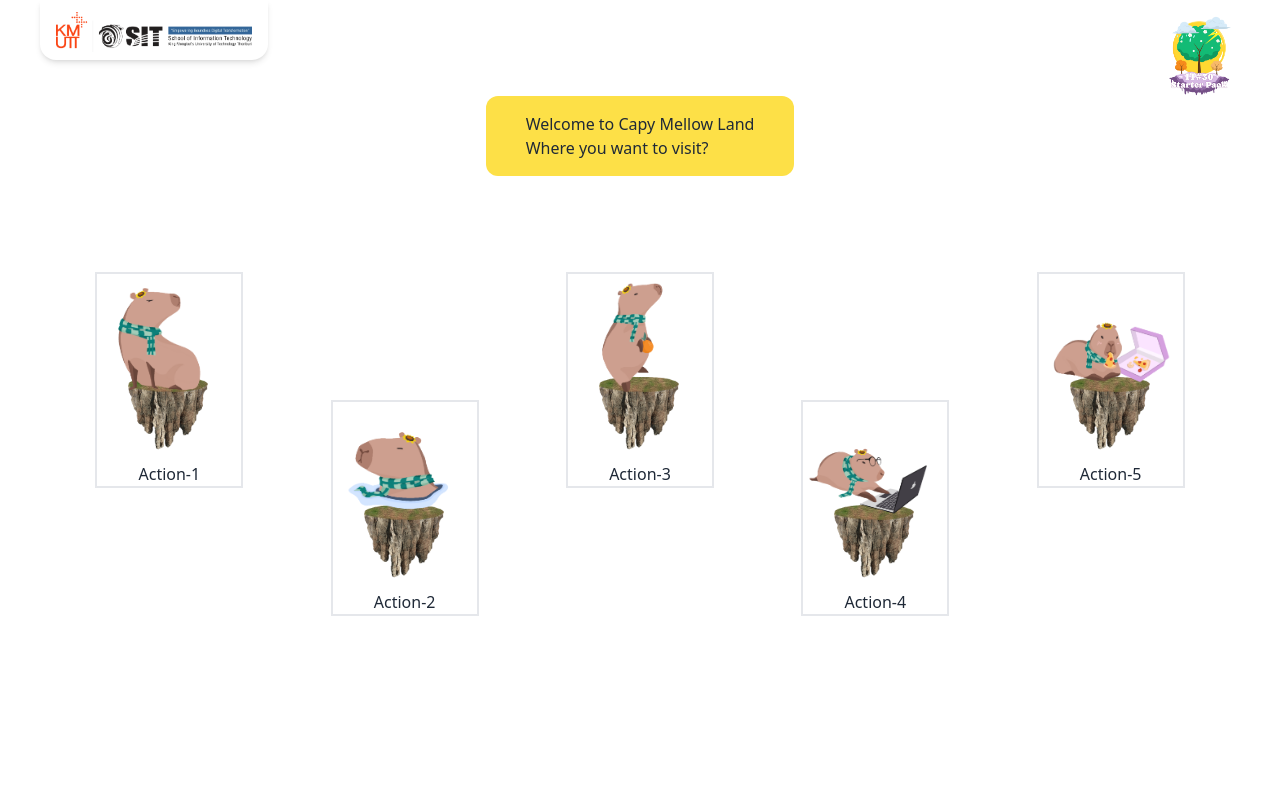
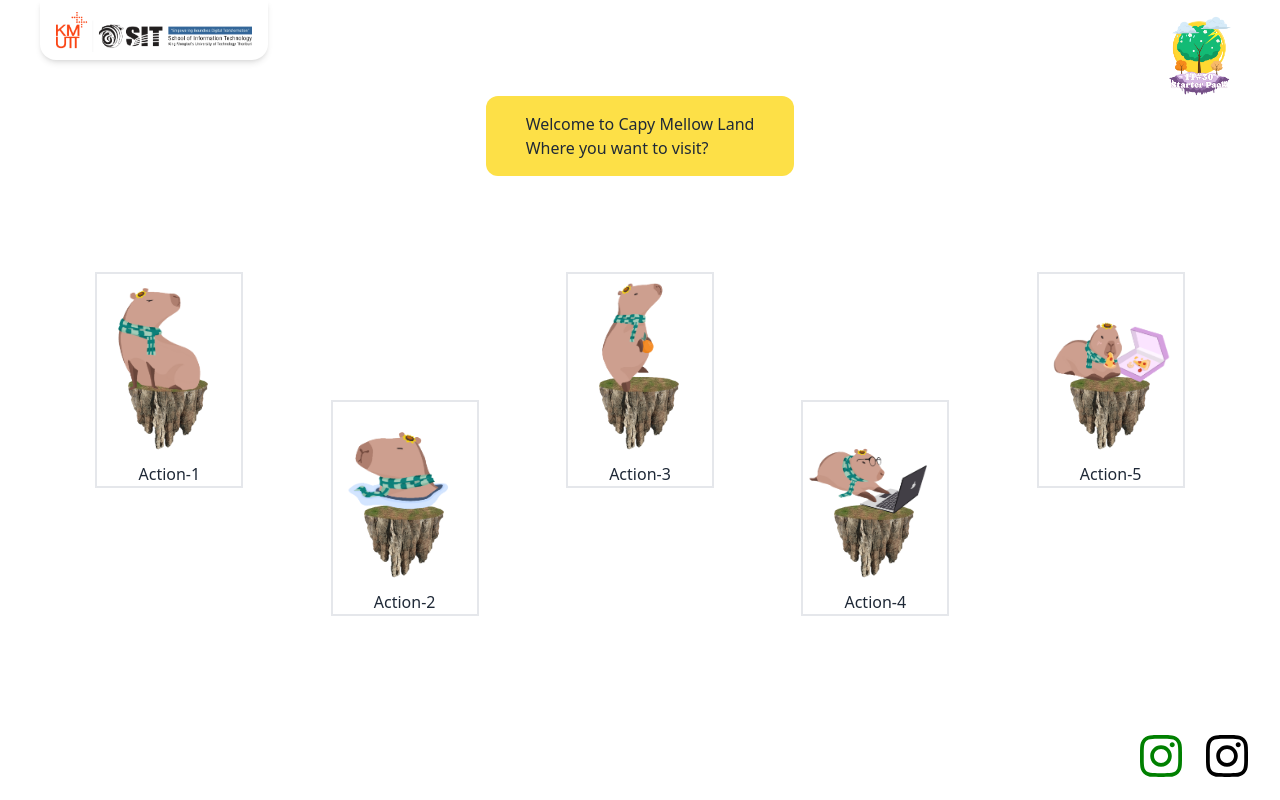
Before and after one commit to FameNu/IT30-Starter-Pack, a Vue app: page / in a window 1280 px wide. Built offline with nearby package versions, Linux system fonts and the light colour scheme.

Commit message:
Add: config daisyui, and adding IG icon to home page.

```diff
--- a/src/views/HomeView.vue
+++ b/src/views/HomeView.vue
@@ -1,5 +1,6 @@
 <script setup lang="ts">
 import CardList from "@/components/homeComponent/CardList.vue";
+import IgIcon from "@/components/icons/IgIcon.vue";
 const cardData = [
   {
     name: "Action-1",
@@ -39,4 +40,8 @@ const cardData = [
     </div>
     <CardList :card-data="cardData" />
   </div>
+  <div class="flex absolute bottom-5 right-5">
+    <IgIcon color="green" size="h-12" class="mx-3"/>
+    <IgIcon color="black" size="h-12" class="mx-3"/>
+  </div>
 </template>
--- a/tailwind.config.js
+++ b/tailwind.config.js
@@ -24,4 +24,7 @@ export default {
     },
   },
   plugins: [require('daisyui')],
+  daisyui: {
+    themes: ["light"]
+  }
 };
```
